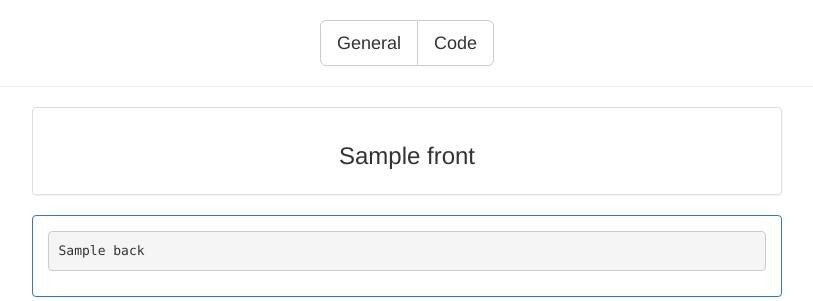
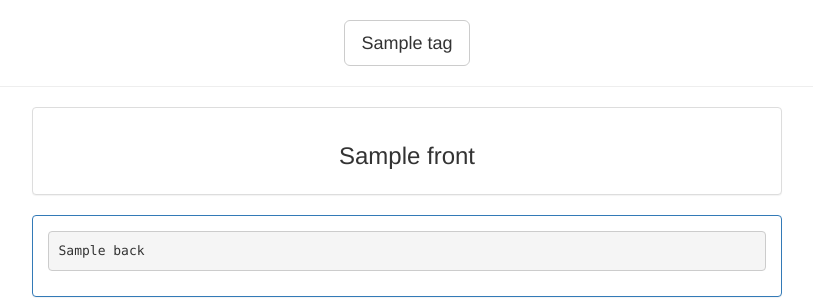
Before and after one commit to jwasham/computer-science-flash-cards, a Flask app: template templates/memorize.html in a window 1280 px wide. Shown: the part 72-373 px from the top of the page, without its empty margins (233-1046 px from the left). Run offline with Flask 2, Linux system fonts and the light colour scheme; the template is opened without the code that fills it: most values are stand-ins (such as "Sample title", 1, 10 or a date in 2020); some libraries are stand-ins or nearby versions.

Commit message:
Render for loop tag in memorize page

```diff
--- a/templates/memorize.html
+++ b/templates/memorize.html
@@ -4,8 +4,11 @@
     <div class="row">
         <div class="col-xs-12 text-center">
             <div class="btn-group btn-group-lg" role="group" aria-label="card type">
-                <a href="{{ url_for('general') }}" class="btn btn-{{ "primary" if card_type == "general" else "default" }}">General</a>
-                <a href="{{ url_for('code') }}" class="btn btn-{{ "primary" if card_type == "code" else "default" }}">Code</a>
+                <!-- <a href="{{ url_for('general') }}" class="btn btn-{{ "primary" if card_type == "general" else "default" }}">General</a>
+                <a href="{{ url_for('code') }}" class="btn btn-{{ "primary" if card_type == "code" else "default" }}">Code</a> -->
+                {% for tag in tags %}
+                    <a href="{{ url_for('mem', card_type=tag.id) }}" class="btn btn-{{ "primary" if card_type == tag.id else "default" }}">{{tag.tagName}}</a>
+                {% endfor %}
             </div>
         </div>
     </div>
@@ -81,7 +84,7 @@
             </a>
             &nbsp;
             &nbsp;
-            <a href="{{ url_for(card_type) }}" class="btn btn-primary btn-lg">
+            <a href="{{ url_for('mem', card_type=card_type) }}" class="btn btn-primary btn-lg">
                 Next Card
                 <i class="fa fa-arrow-right"></i>
             </a>
@@ -92,7 +95,7 @@
             <br />
             <br />
             <br />
-            <a href="{{ url_for(card_type, card_id=card.id) }}" class="btn btn-default btn-sm">
+            <a href="{{ url_for('mem', card_id=card.id) }}" class="btn btn-default btn-sm">
                 <i class="fa fa-bookmark"></i>
                 bookmark this card (#{{ card.id }})
             </a>
```
